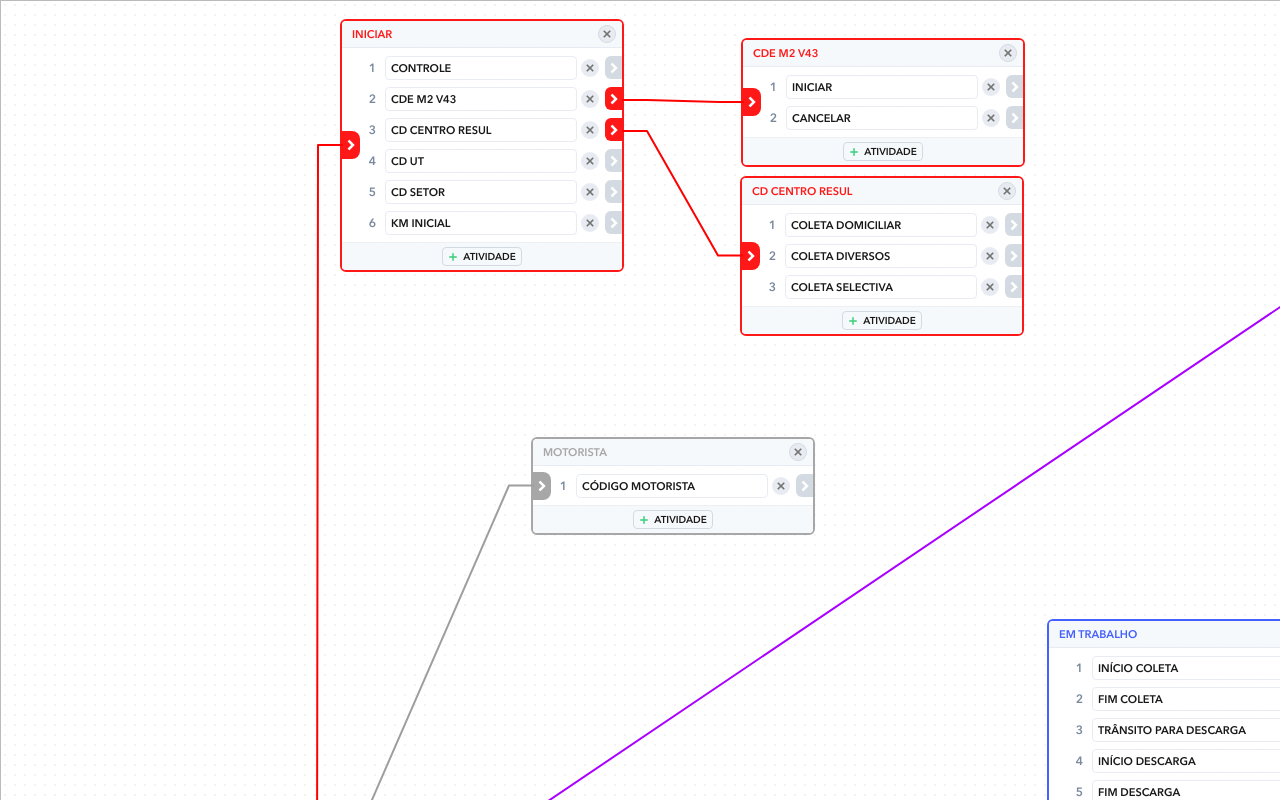
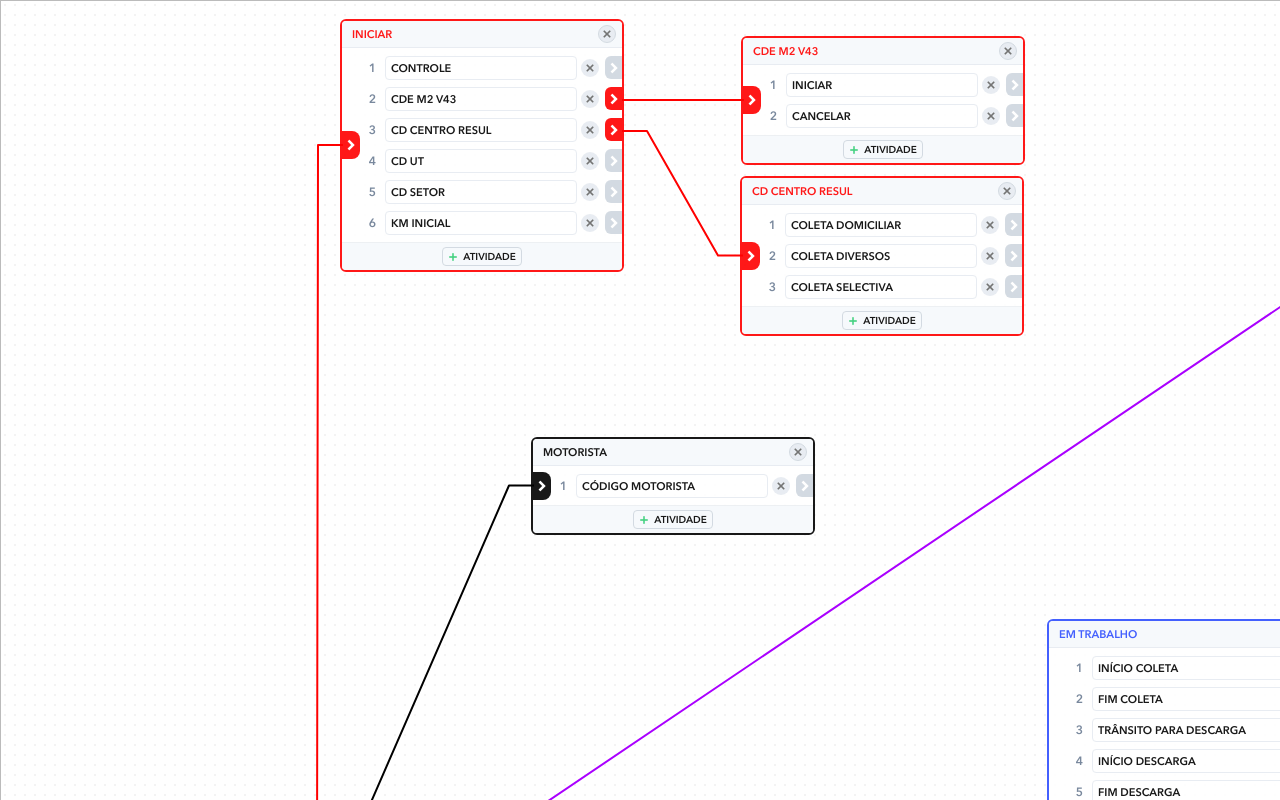
Before and after one commit to cvlh/macro, a plain HTML site: page views/index.html in a window 1280 px wide. Drawn offline with Linux system fonts and the light colour scheme.

Commit message:
fourth commit

```diff
--- a/views/css/base.css
+++ b/views/css/base.css
@@ -105,24 +105,22 @@ body {
     display: block;
 }
     .main-app-svg-path {
-        stroke: var(--main-border-color-bold);
+        stroke: var(--main-border-color-high);
         stroke-width: 3px;
         fill: none;
         stroke-linejoin: round;
         stroke-linecap: butt;
-        stroke-dasharray: 5, 5;
+        stroke-dasharray: 0.2%;
     }
     .main-app-svg-path.linked    {
-        /*stroke: var(--main-blue-bold); */
         stroke-dasharray: none;
         stroke-width: 2px;
     }
     .main-app-svg-path.connected {
-        stroke: #81C784;
         stroke-dasharray: none;
     }
     .main-app-svg-path.error {
-        stroke: #ff0000;
+        stroke-dasharray: 1;
     }
 
 .app-cards {
@@ -139,7 +137,7 @@ body {
 
     border-width: 2px;
     border-style: solid;
-    /*border-color: var(--main-blue-bold);*/
+    border-color: var(--main-border-color-high);
 
     opacity: 0.9;
 }
@@ -203,12 +201,13 @@ body {
             height: 28px;
             /*margin: 7px;*/
             background-image: url(../img/arrow.png);
-            background-color: #81C784;
+            /*background-color: #81C784;*/
+            background-color: var(--main-border-color-high);
             background-position: center center;
             background-repeat: no-repeat;
             border-radius: 0 8px 8px 0;
         }
-        .app-cards-content-input.linked { background-color: var(--main-blue-bold); }
+        /*.app-cards-content-input.linked { background-color: var(--main-blue-bold); }*/
         .app-cards-content-items {
             display: flex;
             flex-direction: column;
@@ -276,9 +275,9 @@ body {
 
                 border-radius: 6px 0 0 6px;
             }
-                .app-cards-content-item-output.linked    { /*background-color: var(--main-blue-bold);*/ }
-                .app-cards-content-item-output.connected { background-color: #81C784; }
-                .app-cards-content-item-output.error     { background-color: #ef5350; }
+                /*.app-cards-content-item-output.linked    { background-color: var(--main-blue-bold); }*/
+                /*.app-cards-content-item-output.connected { background-color: #00FF00; }*/
+                .app-cards-content-item-output.error     { background-color: #ff0000; }
     .app-cards-bottom {
         position: relative;
 
--- a/views/js/macro/cards.js
+++ b/views/js/macro/cards.js
@@ -9,7 +9,7 @@ import Field from './fields.js';
 export default function Card(ctx, root = false) {
 
     // CONSTANTS ///////////////////////////////////////////////////////////////
-    const parent = ctx, context = this, isRoot = root;
+    const parent = ctx, context = this, rootCard = root;
 
     // VARIABLES ///////////////////////////////////////////////////////////////
     let fragment, card, header, title, items, input,
@@ -25,7 +25,7 @@ export default function Card(ctx, root = false) {
     this.getDragType = function() { return _DRAG_.HEADER };
     this.getFragment = function() { return fragment; };
     this.hasConnection = function() {
-        if (isRoot) return false;
+        if (rootCard) return false;
 
         if (input['_CONNECTION_'] !== null) {
             return true;
@@ -37,10 +37,11 @@ export default function Card(ctx, root = false) {
         input['_CONNECTION_'] = output;
     };
     this.clearConnection =  function() {
-        input.classList.remove('linked');
+        //input.classList.remove('linked');
         input['_CONNECTION_'] = null;
 
         context.setHeader('');
+        context.setColor(null);
     };
     this.redraw = function(transform) {
         let counter;
@@ -86,22 +87,31 @@ export default function Card(ctx, root = false) {
         card.style.transform = 'translate(' +position.left+ 'px, ' +position.top+ 'px)';
     };
     this.setColor = function(color) {
+        if (!rootCard) {
             const size = fieldsArray.length;
             for (let counter=0; counter<size; counter++) {
                 fieldsArray[counter].setColor(color);
             }
-
+            if (color == null) {
+                input.style.removeProperty('background-color');
+                card.style.removeProperty('border-color');
+                title.style.removeProperty('color');
+            } else {
                 input.style.backgroundColor = color;
                 card.style.borderColor = color;
                 title.style.color = color;
+            }
+        }
+    };
+    this.getColor = function() {
+        if (!rootCard && context.hasConnection()) {
+            return input['_CONNECTION_'].getColor();
+        }
+        return null;
     };
 
     // PUBLIC  /////////////////////////////////////////////////////////////////
     this.getMain = function() { return parent; };
-    this.setHeader = function(text) {
-        if (isRoot) return;
-        title.textContent = text;
-    };
     this.addField = function(text) {
         let new_field = new Field(this);
         fieldsArray.push(new_field);
@@ -114,12 +124,20 @@ export default function Card(ctx, root = false) {
         items.appendChild(new_field.getFragment());
         return new_field;
     };
+    this.isRoot = function() { return rootCard; };
+    this.getPosition = function() { return { left: position.left, top:position.top }; };
+    this.removeField = function() { };
+
+    // PUBLIC NO ROOT  /////////////////////////////////////////////////////////
+    if (!rootCard) {
+        this.setHeader = function(text) {
+            title.textContent = text;
+        };
         this.getInputBounding = function() {
             const rect = input.getBoundingClientRect();
             return { left: rect.left, top: rect.top };
         };
-    this.getPosition = function() { return {left: position.left, top:position.top}; };
-    this.removeField = function() { };
+    }
 
     // CONSTRUCTOR /////////////////////////////////////////////////////////////
     (function() {
@@ -128,13 +146,13 @@ export default function Card(ctx, root = false) {
         let bottom, add, close;
 
         card = addElement(fragment, 'div', 'app-cards');
-        if (isRoot) card.classList.add('root');
+        if (rootCard) card.classList.add('root');
 
         header = addElement(card, 'div', 'app-cards-header');
         header.addEventListener('mousedown', (evnt) => parent.dragStart(evnt, context), true);
 
             title = addElement(header, 'div', 'app-cards-header-title');
-            if (isRoot) {
+            if (rootCard) {
                 title.classList.add('root');
                 title.textContent = 'INÍCIO DA MACRO';
             }
@@ -142,7 +160,7 @@ export default function Card(ctx, root = false) {
             close = addElement(header, 'div', 'app-cards-header-close');
             close.addEventListener('click', () => _remove());
 
-        if (isRoot) {
+        if (rootCard) {
             items = addElement(card, 'div', 'app-cards-content-items root');
         } else {
             let content = addElement(card, 'div', 'app-cards-content');
--- a/views/js/macro/fields.js
+++ b/views/js/macro/fields.js
@@ -7,14 +7,35 @@ import { _I18N_ } from './../i18n/pt-br.js';
 export default function Field(ctx) {
 
     // CONSTANTS ///////////////////////////////////////////////////////////////
-    const main = ctx.getMain(), /*parent = ctx,*/ context = this;
+    const main = ctx.getMain(), parent = ctx, context = this, rootField = ctx.isRoot();
 
     // VARIABLES ///////////////////////////////////////////////////////////////
     let fragment,
         item, index, description, output, remove,
         position = { top: 0, left: 0 },
+        props = { color: null },
 
     // PRIVATE /////////////////////////////////////////////////////////////////
+    _color = function(drag) {
+        const color = context.getColor();
+
+        if (color !== null) {
+            if (!drag) {
+                if (context.hasConnection()) {
+                    output.style.backgroundColor = color;
+                } else {
+                    output.style.removeProperty('background-color');
+                }
+            } else {
+                output.style.backgroundColor = color;
+            }
+
+            output['_PATH_'].style.stroke = color;
+        } else {
+            output.style.removeProperty('background-color');
+            output['_PATH_'].style.removeProperty('stroke');
+        }
+    },
     _drag = function (evnt) { main.dragStart(evnt, context); },
     _remove = function () { output.removeEventListener('mousedown', _drag, true); },
     _render = function (endLeft, endTop) {
@@ -56,9 +77,14 @@ export default function Field(ctx) {
 
         card.makeConnection(context);
         _refresh();
+
+        const color = context.getColor();
+        context.setColor(color);
+        //context.setColor(props.color);
     };
     this.clearConnection = function() {
         output.classList.remove('linked', 'error');
+
         output['_PATH_'].setAttribute('class', 'main-app-svg-path');
         output['_PATH_'].setAttribute('d', '');
 
@@ -66,6 +92,7 @@ export default function Field(ctx) {
             output['_CONNECTION_'].clearConnection();
             output['_CONNECTION_'] = null;
         }
+        context.setColor(null);
     };
     this.redraw = function(transform) {
         if (context.hasConnection()) {
@@ -74,19 +101,15 @@ export default function Field(ctx) {
         }
     };
     this.setPosition = function(left, top, transform, mov) {
-        switch (mov) {
-            case _MOV_.START:
-                if (context.hasConnection()) {
-                    context.clearConnection();
-                }
+        if (mov === _MOV_.START) {
+            if (context.hasConnection()) context.clearConnection();
+            _color(true);
+        }
 
-            case _MOV_.END:
-                const rect = output.getBoundingClientRect();
-
-                position.left = (rect.left - transform.left) / transform.scale;
-                position.top = (rect.top - transform.top) / transform.scale;
-
-                break;
+        if (mov === _MOV_.START || mov === _MOV_.END) {
+            const rect = output.getBoundingClientRect();
+            position.left = (rect.left - transform.left) / transform.scale;
+            position.top = (rect.top - transform.top) / transform.scale;
         }
 
         const endLeft = (left - transform.left) / transform.scale,
@@ -95,13 +118,22 @@ export default function Field(ctx) {
         _render(endLeft, endTop);
     };
     this.setColor = function(color) {
+        if (rootField && color !== null) {
+            props.color = color;
+        }
+
+        _color(false);
+
         if (context.hasConnection()) {
-            output.style.backgroundColor = color;
             output['_CONNECTION_'].setColor(color);
-            output['_PATH_'].style.stroke = color;
         }
-        //card.style.borderColor = color;
-        //title.style.color = color;
+    };
+    this.getColor = function(ctx) {
+        if (rootField && props.color != null) {
+            return props.color;
+        } else {
+            return parent.getColor();
+        }
     };
 
     // PUBLIC  /////////////////////////////////////////////////////////////////
@@ -111,16 +143,17 @@ export default function Field(ctx) {
         if (target.classList.contains('app-cards-content-input')) {
             if (target['_CONNECTION_'] !== null) {
                 output['_PATH_'].setAttribute('class', 'main-app-svg-path error');
-                output.classList.add('error');
+                //output.classList.add('error');
             } else {
                 output['_PATH_'].setAttribute('class', 'main-app-svg-path connected');
-                output.classList.add('connected');
+                //output.classList.add('connected');
             }
         } else {
             output['_PATH_'].setAttribute('class', 'main-app-svg-path');
-            output.classList.remove('connected', 'error');
+            //output.classList.remove('connected', 'error');
         }
     };
+
     // CONSTRUCTOR /////////////////////////////////////////////////////////////
     (function() {
         fragment = document.createDocumentFragment();
--- a/views/js/macro/macro.js
+++ b/views/js/macro/macro.js
@@ -14,7 +14,7 @@ export default function Macro() {
 
     // VARIABLES ///////////////////////////////////////////////////////////////
     let mainApp, mainAppWrapper, mainAppSVG,
-        currentDrag,
+        currentDrag = null,
         cardsArray = [],
         transform = { scale: 1, left: 0, top: 0, index: 0 },
         position = { offsetLeft: 0, offsetTop: 0 },
@@ -96,6 +96,8 @@ export default function Macro() {
 
     // DRAG LISTENER ///////////////////////////////////////////////////////////
     this.dragStart = function(evnt, ctx) {
+        if (currentDrag !== null) return;
+
         currentDrag = ctx;
 
         switch (currentDrag.getDragType()) {
@@ -186,6 +188,11 @@ export default function Macro() {
         document.addEventListener('wheel', _zoom, true);
 
         mainAppWrapper.addEventListener('mousedown', (evnt) => {
+            if (currentDrag !== null) {
+                if (currentDrag.getDragType() !== _DRAG_.HEADER) context.dragEnd(evnt);
+                return;
+            }
+
             if (evnt.target.classList.contains('main-app-wrapper')) {
                 evnt.stopImmediatePropagation();
                 context.dragStart(evnt, context)
--- a/views/js/main.js
+++ b/views/js/main.js
@@ -8,14 +8,17 @@ let vp = new Macro();
 let root = vp.newCard(10, 845);
 
 let startField = root.addField('INICIAR');
+    startField.setColor(_COLORS_.RED);
 
     let startCard = vp.newCard(340, 19);
         startCard.addField('CONTROLE');
         let cdeField = startCard.addField('CDE M2 V43');
-        let cdeCard = vp.newCard(741, 38);
+        let cdeCard = vp.newCard(741, 36);
             cdeCard.addField('INICIAR');
             cdeCard.addField('CANCELAR');
         vp.connect(cdeField, cdeCard);
+
+        cdeField.setColor(_COLORS_.ORANGE);
 
         let centroField = startCard.addField('CD CENTRO RESUL');
         let centroCard = vp.newCard(740, 176);
@@ -28,16 +31,20 @@ let startField = root.addField('INICIAR');
         startCard.addField('CD SETOR');
         startCard.addField('KM INICIAL');
     vp.connect(startField, startCard);
-    startField.setColor(_COLORS_.RED);
+
 
 let driverField = root.addField('MOTORISTA');
 
 let driverCard = vp.newCard(531, 437);
+    driverField.setColor(_COLORS_.BLACK);
+
 driverCard.addField('CÓDIGO MOTORISTA');
 vp.connect(driverField, driverCard);
-driverField.setColor(_COLORS_.GREY);
+
 
 let inspectField = root.addField('VISTORIA DIÁRIA');
+    inspectField.setColor(_COLORS_.PURPLE);
+
     let inspectCard = vp.newCard(1397, 86);
 
         let fuelField = inspectCard.addField('COMBUSTÍVEL');
@@ -97,7 +104,7 @@ let inspectField = root.addField('VISTORIA DIÁRIA');
         vp.connect(waterField, waterCard);
 
     vp.connect(inspectField, inspectCard);
-    inspectField.setColor(_COLORS_.PURPLE);
+
 
 let workField = root.addField('EM TRABALHO');
 let rootCard = vp.newCard(1047, 619);
@@ -169,7 +176,7 @@ vp.connect(startworkField, startworkCard);
 startworkField.setColor(_COLORS_.ORANGE);
 
 let endField = root.addField('FINALIZAR CDE');
-    let endCard = vp.newCard(332, 1974);
+    let endCard = vp.newCard(339, 1974);
         endCard.addField('SIM');
         endCard.addField('NÃO');
 
--- a/views/js/utils/constants.js
+++ b/views/js/utils/constants.js
@@ -14,15 +14,11 @@ export const _MOV_ = {
 
 export const _COLORS_ = {
     RED:    '#ff0000',
-  //PINK:   '#ff4081',
     PURPLE: '#aa00ff',
     INDIGO: '#304ffe',
-  //BLUE:   '#0091ea',
-  //CYAN:   '#00b8d4',
     TEAL:   '#009688',
     GREEN:  '#43a047',
-  //YELLOW: '#ffd600',
     ORANGE: '#ff6d00',
     BROWN:  '#795548',
-    GREY:   '#9e9e9e'
+    BLACK:  '#000000'
 }
```
Lines whose indentation alone changed are shown as unchanged.
